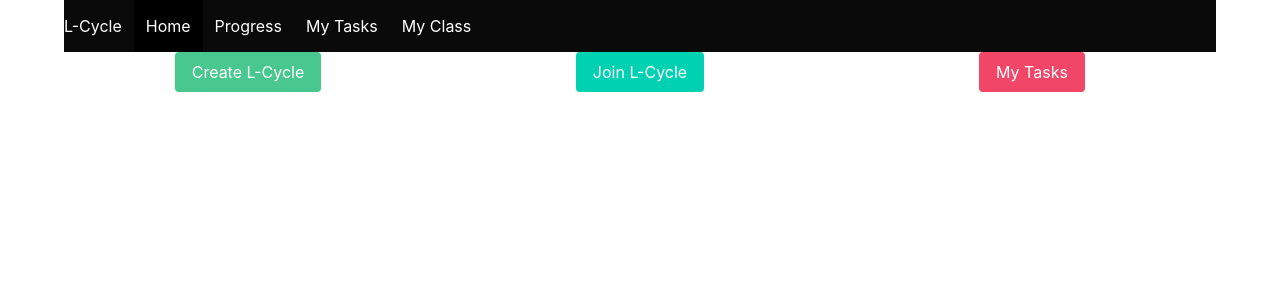
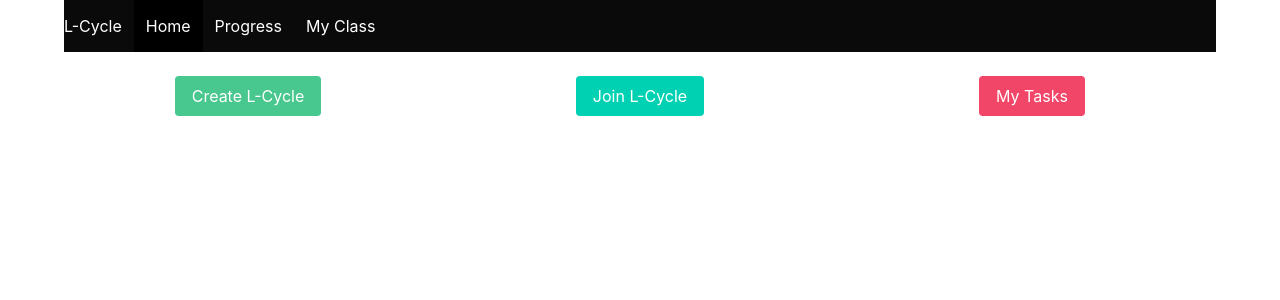
Before and after one commit to demmarss/L-cycle, a React (Create React App) app: page / in a window 1280 px wide. Shown: the top 300 px of the page. Built offline with nearby package versions, Linux system fonts and the light colour scheme.

Commit message:
Landing Page formatted to center the displayed components

```diff
--- a/src/App.js
+++ b/src/App.js
@@ -38,11 +38,11 @@ class App extends Component {
       <Router>
         <div className="App container">
           <Navigation />
-          <div class="columns">
+          <br/>
+          <div class="columns is-centered">
               <div class="column">
                 <CreateLC toggle={this.toggle}/>
               </div>
-
               <div class="column">
                 <JoinLC toggle={this.toggle}/>
               </div>
@@ -50,10 +50,12 @@ class App extends Component {
                 <DisplayTaskLists toggle={this.toggle}/>
               </div>
           </div>
-          <div class="column is-6-tablet is-4-desktop is-4-fullhd">
+          <div class="columns is-mobile is-centered">
+            <div class="column is-10-mobile is-6-tablet is-4-desktop is-4-fullhd">
             {(this.state.toCreat)? <CreateLCForm/>: null}
             {(this.state.toJoin)? <JoinLCForm/>: null}
             {(this.state.toDisplayTask)? <TaskList/>: null}
+            </div>
           </div>
         </div>
       </Router>
--- a/src/Navigation.js
+++ b/src/Navigation.js
@@ -39,10 +39,6 @@ class Navigation extends Component{
                         </a>
 
                         <a class="navbar-item">
-                            My Tasks
-                        </a>
-
-                        <a class="navbar-item">
                             My Class
                         </a>
                     </div>
```
